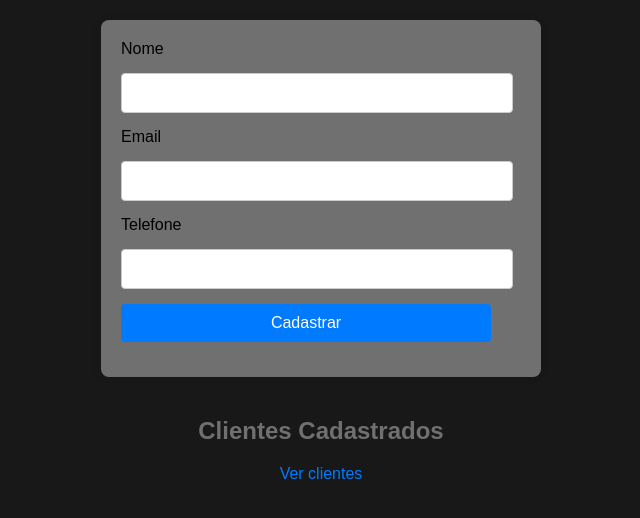
After one commit to andressacamile/sqlite_cad, a Flask app: page /cadastro in a window 1280 px wide. The commit adds this page. Shown: the top 518 px of the page, without its empty margins (319-959 px from the left). Run offline with Flask 3, Linux system fonts and the light colour scheme.

Commit message:
sistema de clientes

```diff
--- a/app.py
+++ b/app.py
@@ -1,8 +1,12 @@
-from flask import Flask, render_template, request, redirect, url_for
+from flask import Flask, render_template, request, redirect, url_for, session
 import sqlite3
 import os
 
 app = Flask(__name__)
+
+
+app.secret_key = os.environ.get("FLASK_SECRET_KEY", "default_secret_key")
+
 
 #Configuração do banco de dados
 DATABASE =os.path.join(os.path.dirname(__file__), 'clientes.db')
@@ -11,20 +15,57 @@ def create_table():
     conn = sqlite3.connect(DATABASE)
     cursor =  conn.cursor()
     cursor.execute('''
-                CREATE TABLE IF NOT EXISTS clientes (
+            CREATE TABLE IF NOT EXISTS clientes (
             id INTEGER PRIMARY KEY AUTOINCREMENT,
             nome TEXT NOT NULL,
             email TEXT NOT NULL,
             telefone TEXT NOT NULL
         )
     ''')
+
+    cursor.execute('''
+            CREATE TABLE IF NOT EXISTS ADM (
+                id INTEGER PRIMARY KEY AUTOINCREMENT,
+                username TEXT NOT NULL,
+                password TEXT NOT NULL
+            )
+        ''')
+
+    cursor.execute('INSERT INTO ADM (username, password) VALUES (?, ?)', ('tantofaz', 'hum'))
     conn.commit()
     conn.close()
     print(" Tabela criada com sucesso")
 
-@app.route('/')
+
+
+create_table()
+
+
+@app.route('/', methods = ['GET', 'POST'])
 def index():
+    if request.method == 'POST':
+        username = request.form['username']
+        password = request.form['password']
+
+        conn = sqlite3.connect(DATABASE)
+        conn.row_factory = sqlite3.Row
+        cursor = conn.cursor()
+        cursor.execute('SELECT * FROM ADM WHERE username = ? AND password = ?', (username, password))
+        user = cursor.fetchone()
+        conn.close()
+
+        if user:
+            session['user_id'] = user['id']
+            return redirect(url_for('cadastro'))
+        else:
+            error = "Dados invalidos"
+            return render_template('index.html', error=error)
+
     return render_template('index.html')
+
+@app.route('/cadastro')
+def cadastro():
+    return render_template('cadastro.html')
 
 @app.route('/clientes')
 def listar_clientes():
@@ -59,5 +100,7 @@ def cadastrar_cliente():
             conn.close()
     return redirect(url_for('listar_clientes'))
 
-if __name__ == '__main__':
+
+
+if __name__== '__main__':
     app.run(debug=True)
--- /dev/null
+++ b/templates/cadastro.html
@@ -0,0 +1,114 @@
+<!DOCTYPE html>
+<html lang="en">
+<head>
+    <meta charset="UTF-8">
+    <meta name="viewport" content="width=device-width, initial-scale=1.0">
+    <title>Sistema de Clientes</title>
+   <style>
+
+body {
+    font-family: Arial, sans-serif;
+    margin: 0;
+    padding: 0;
+    background-color:#181818;
+}
+
+form {
+    max-width: 400px;
+    margin: 20px auto;
+    background: #707070;
+    padding: 20px;
+    border-radius: 8px;
+    box-shadow: 0 0 10px rgba(0, 0, 0, 0.1);
+}
+
+label,
+input,
+button {
+    display: block;
+    margin-bottom: 15px;
+}
+
+input[type="text"],
+input[type="email"],
+input[type="tel"],
+button {
+    width: calc(100% - 30px);
+    padding: 10px;
+    font-size: 16px;
+    border-radius: 4px;
+    border: 1px solid #ccc;
+}
+
+button {
+    background-color: #007bff;
+    color: #fff;
+    border: none;
+    cursor: pointer;
+}
+
+button:hover {
+    background-color: #0056b3;
+}
+
+a {
+    display: block;
+    margin-top: 20px;
+    text-decoration: none;
+    color: #007bff;
+}
+
+a:hover {
+    text-decoration: underline;
+}
+
+
+h2 {
+    color:#707070;
+
+    text-align: center;
+    margin-top: 40px;
+}
+
+
+
+
+h2 {
+    text-align: center;
+    margin-top: 40px;
+}
+
+a {
+    display: block;
+    margin: 20px auto;
+    width: fit-content;
+    text-align: center;
+    text-decoration: none;
+    color: #007bff;
+}
+
+a:hover {
+    text-decoration: underline;
+}
+
+
+
+   </style>
+</head>
+<body>
+</head>
+<body>
+    <form action="/cadastrar" method="POST">
+        <label for="nome">Nome</label>
+        <input type="text" name="nome" id="nome" required>
+        <label for="email">Email</label>
+        <input type="email" name="email" id="email" required>
+        <label for="telefone">Telefone</label>
+        <input type="tel" name="telefone" id="telefone" required>
+        <button type="submit">Cadastrar</button>
+    </form>
+    <h2>Clientes Cadastrados</h2>
+    <a href="{{ url_for('listar_clientes') }}">Ver clientes</a>
+</body>
+</body>
+</html>
```
Also changed, not shown: templates/index.html (+47 -19 lines), clientes.db.
